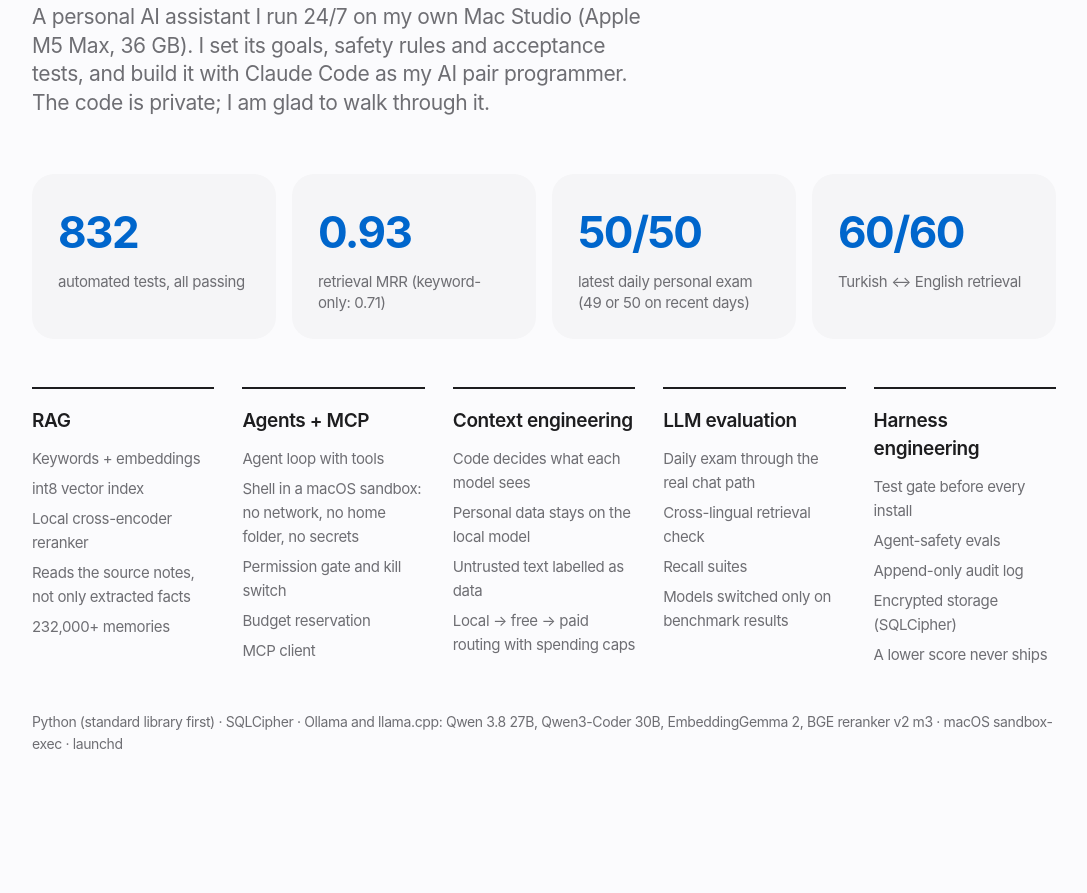
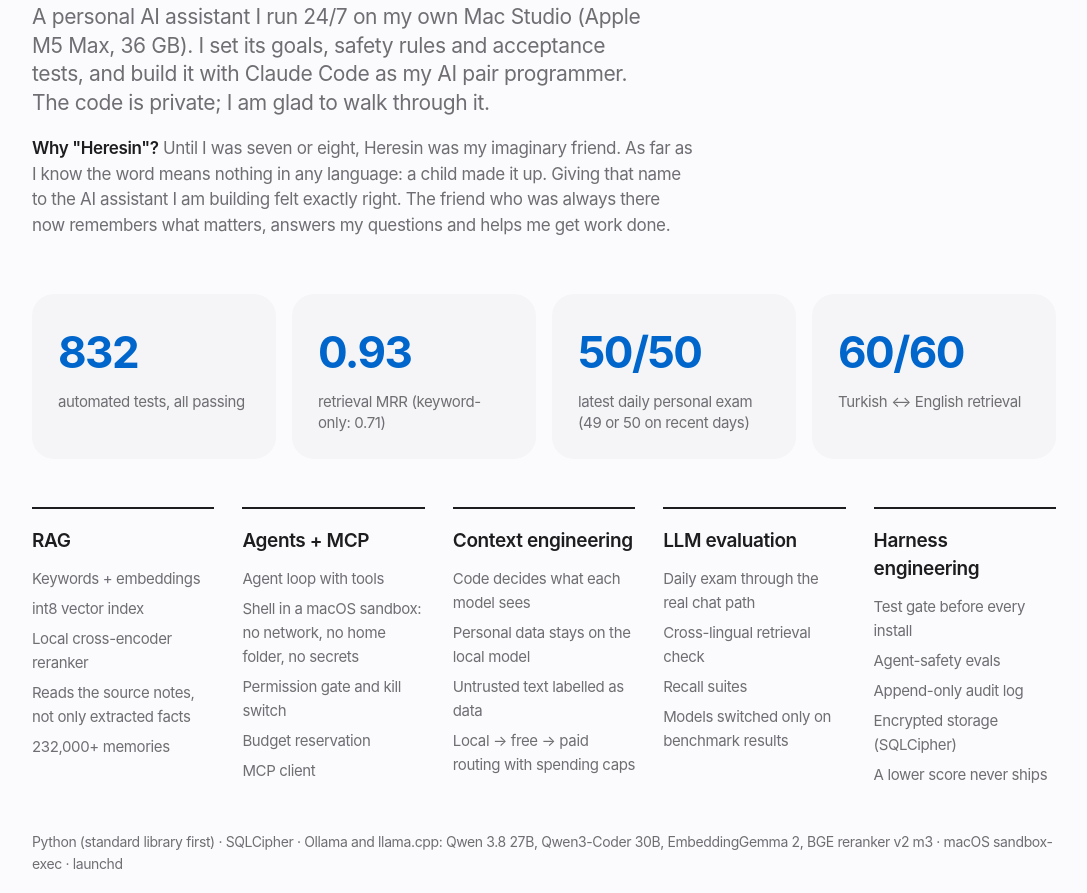
Before and after one commit to akincenk/akincenk.github.io, a plain HTML site: page index.html in a window 1280 px wide. Shown: the part 5737-6630 px from the top of the page, without its empty margins (96-1183 px from the left). Drawn offline with Linux system fonts and the light colour scheme.

Commit message:
Heresin: add the story behind the name

```diff
--- a/index.html
+++ b/index.html
@@ -214,6 +214,8 @@
     @media (max-width: 540px) { .skills { grid-template-columns: 1fr; } }
     .skills ul { line-height: 1.6; }
     .skills li + li { margin-top: 6px; }
+    .head .story { margin-top: 18px; font-size: 17px; line-height: 1.5; max-width: 62ch; }
+    .head .story b { color: var(--ink); font-weight: 600; }
     .stackline { margin-top: 44px; color: var(--quiet); font-size: 14px; line-height: 1.6; }
 
     /* Contact */
@@ -391,6 +393,7 @@
       <div class="head">
         <h2>Featured: Heresin</h2>
         <p>A personal AI assistant I run 24/7 on my own Mac Studio (Apple M5 Max, 36 GB). I set its goals, safety rules and acceptance tests, and build it with Claude Code as my AI pair programmer. The code is private; I am glad to walk through it.</p>
+        <p class="story"><b>Why "Heresin"?</b> Until I was seven or eight, Heresin was my imaginary friend. As far as I know the word means nothing in any language: a child made it up. Giving that name to the AI assistant I am building felt exactly right. The friend who was always there now remembers what matters, answers my questions and helps me get work done.</p>
       </div>
       <div class="stats" aria-label="Key numbers">
         <div><b>832</b><span>automated tests, all passing</span></div>
```
